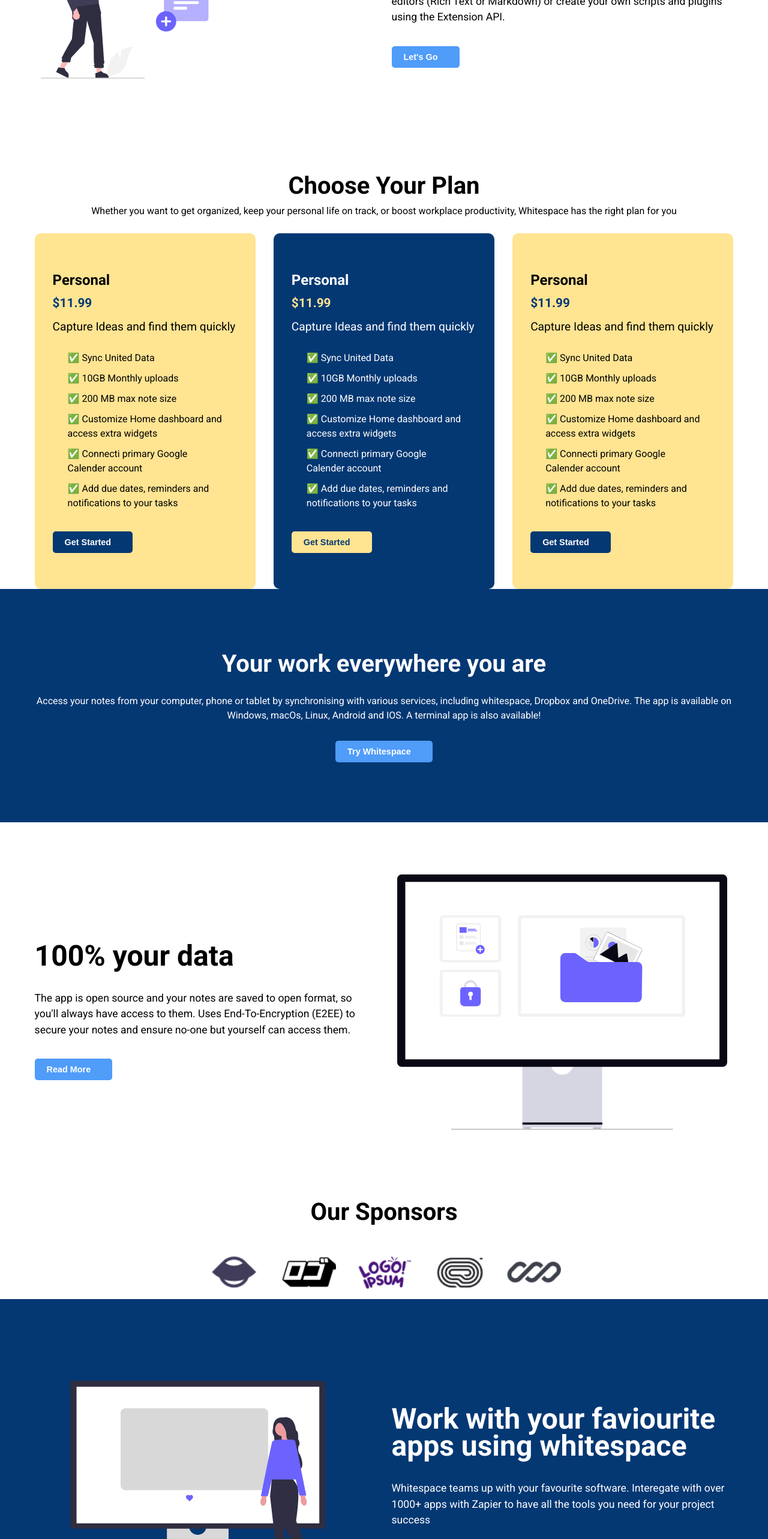
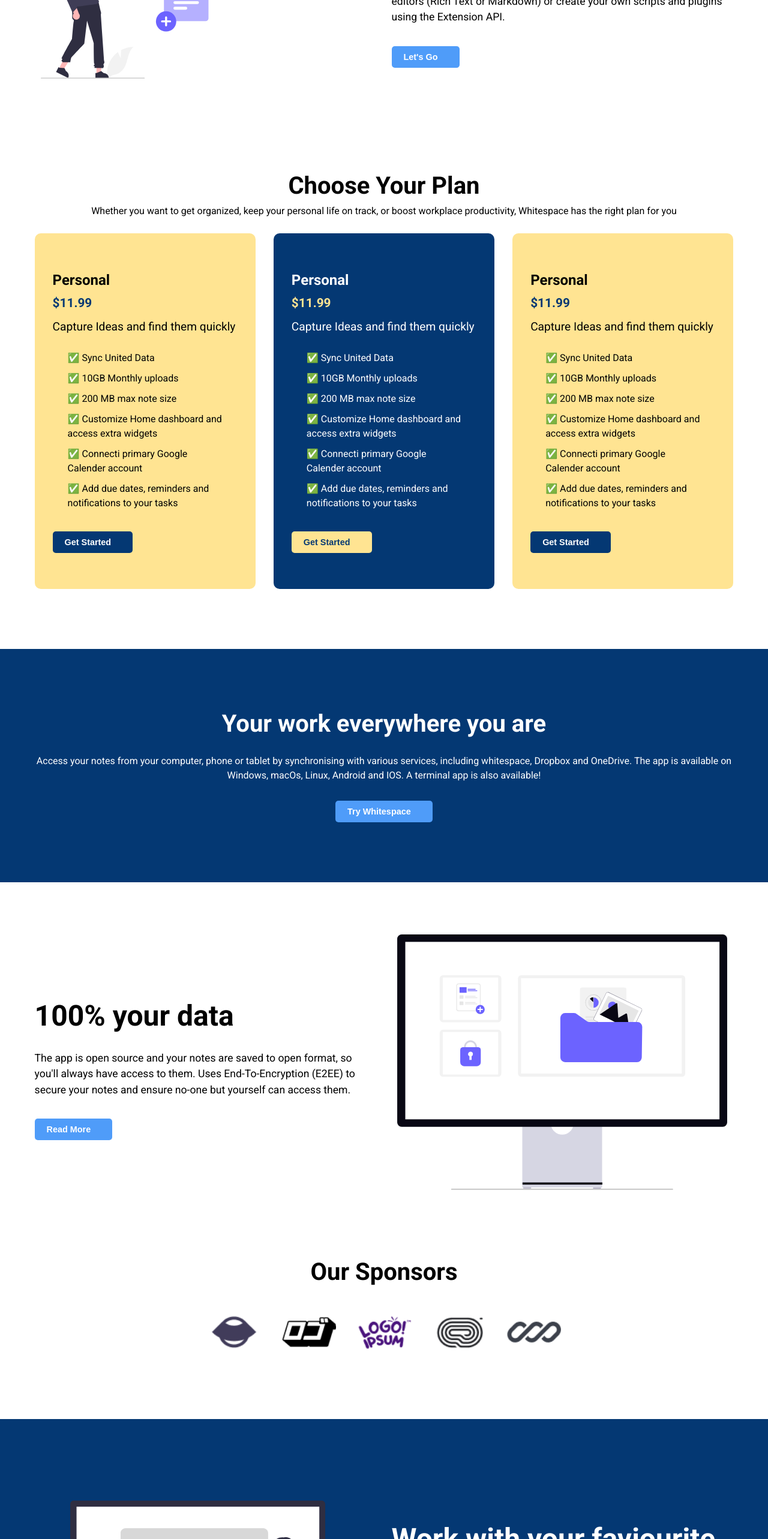
Before and after one commit to Hizmy-M/React-Projects, a React (Vite) app in the folder whitespace-web/: page / in a window 1280 px wide. Shown: the part 2804-5370 px from the top of the page at 60% size. Built offline with nearby package versions, Linux system fonts and the light colour scheme; some icons are missing.

Commit message:
feat: added bottom spaces

```diff
--- a/whitespace-web/src/ChoosePlanSection.jsx
+++ b/whitespace-web/src/ChoosePlanSection.jsx
@@ -2,7 +2,7 @@
 
 export default function ChoosePlanSection() {
     return (
-        <section>
+        <section className='extra-space-bottom'>
             <div className="plan__container width">
                 <div className="plan__one">
                     <div className="plan__one-heading">
--- a/whitespace-web/src/SponsorSection.jsx
+++ b/whitespace-web/src/SponsorSection.jsx
@@ -1,15 +1,14 @@
 export default function SponsorSection() {
     return (
-        <section>
+        <section className="extra-space-bottom">
             <div className="plan__container sponsor__container">
                 <div className="plan__one sponsor__one ">
-                     <div className="plan__one-heading">
+                    <div className="plan__one-heading">
                         <h1>Our Sponsors</h1>
                     </div>
                 </div>
                 <div className="sponsor__images">
-                    {/* todo */}
-                    {/* add logos */}
+
                     <img src="/src/assets/sponsor-one.png" alt="sponsor-one" />
                     <img src="/src/assets/sponsor-two.png" alt="sponsor-one" />
                     <img src="/src/assets/sponsor-three.png" alt="sponsor-one" />
```
